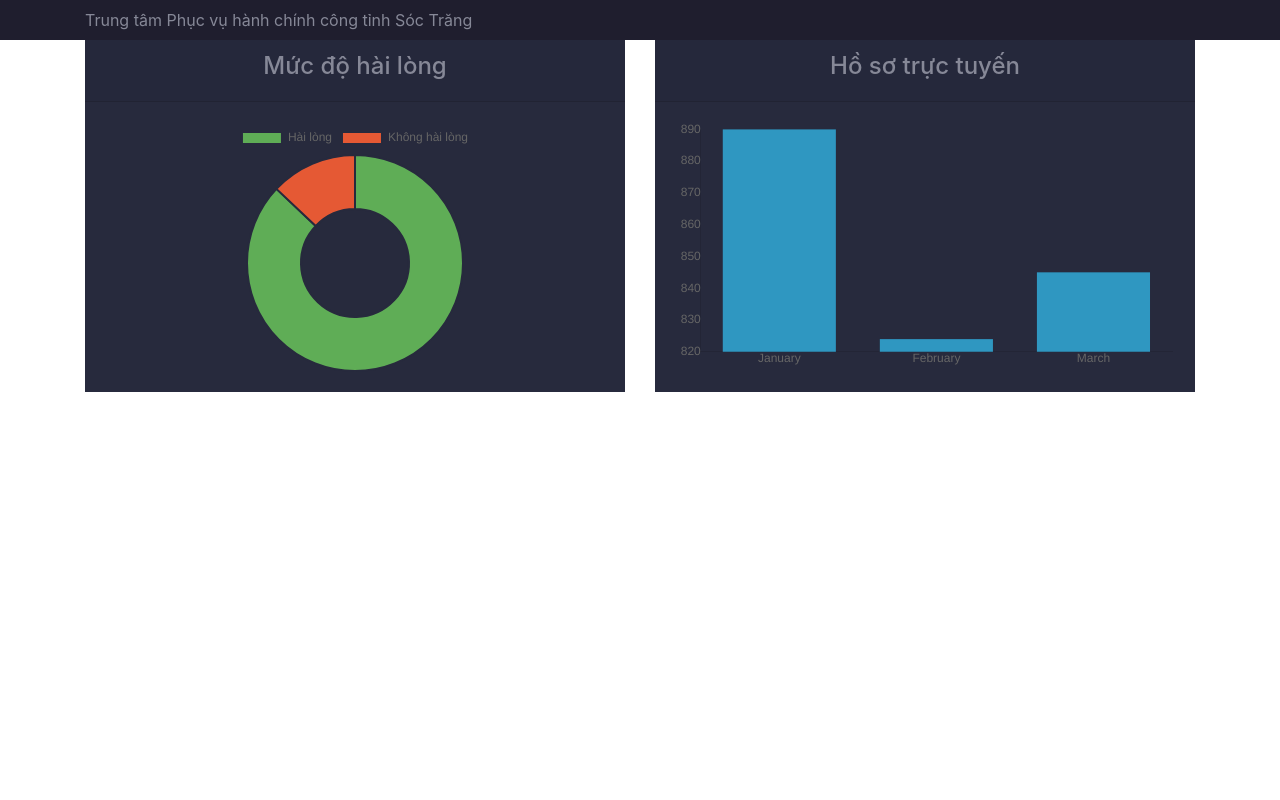
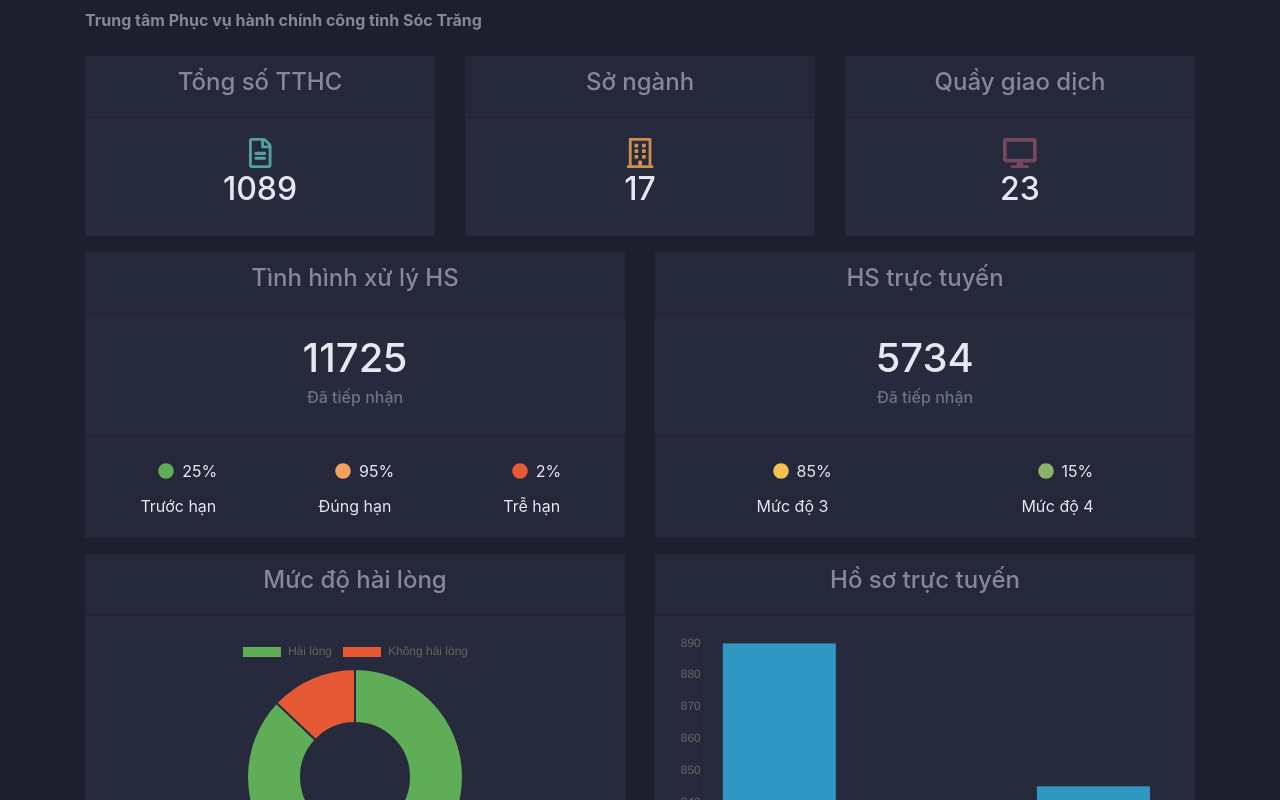
Before and after one commit to minhtran84/dashboard, a React (Create React App) app: page / in a window 1280 px wide. Shown: the top 800 px of the page. Built offline with nearby package versions, Linux system fonts and the light colour scheme; the HTML template or start-up script is replaced by a standard one.

Commit message:
nearly finish

```diff
--- a/src/App.css
+++ b/src/App.css
@@ -1,5 +1,6 @@
 .App {
   text-align: center;
+  background-color: rgb(31,30,46);
 }
 
 .App-logo {
--- a/src/App.js
+++ b/src/App.js
@@ -2,8 +2,11 @@ import React from 'react';
 import './App.css';
 
 import Nagigation from './components/Navigation';
+import SimpleCard from './components/SimpleCard';
+import ProCard from './components/ProCard';
 import DoughnutCard from './components/DoughnutCard';
 import BarCard from './components/BarCard';
+import Footer from './components/Footer';
 
 class App extends React.Component {
 
@@ -12,6 +15,35 @@ class App extends React.Component {
       <div className="App">
 
           <Nagigation />
+
+          <div>{/* start First Row  */}
+            <div class="container mt-3 mb-3">
+                <div class="row">
+                    <div class="col-md-4">
+                        <SimpleCard header="Tổng số TTHC" number="1089" icon="faFileAlt"/>
+                    </div>
+                    <div class="col-md-4">
+                        <SimpleCard header="Sở ngành" number="17" icon="faBuilding"/>
+                    </div>
+                    <div class="col-md-4">
+                        <SimpleCard header="Quầy giao dịch" number="23" icon="faDesktop"/>
+                    </div>
+                </div>
+            </div>
+          </div>{/* end First Row  */}
+
+          <div>{/* start Second Row  */}
+            <div class="container mb-3">
+                <div class="row">
+                    <div class="col-md-6">
+                        <ProCard header="Tình hình xử lý HS" number="11725" cardType="tinhhinhxl" />
+                    </div>
+                    <div class="col-md-6">
+                        <ProCard header="HS trực tuyến" number="5734" cardType="hstructuyen" />
+                    </div>
+                </div>
+            </div>
+          </div>{/* end Second Row */}
 
           <div>{/* start Third Row  */}
             <div class="container mb-3">
@@ -26,6 +58,8 @@ class App extends React.Component {
             </div>
           </div>{/* end Third Row */}
 
+          <Footer />
+
       </div>//end div app
     );
   }
--- /dev/null
+++ b/src/components/Footer.js
@@ -0,0 +1,34 @@
+import React from 'react';
+import '../styles/footer.css';
+
+import { FontAwesomeIcon } from "@fortawesome/react-fontawesome";
+
+//import which icons to be used
+import { faPhoneSquare, faPhoneVolume, faEnvelope } from '@fortawesome/free-solid-svg-icons';
+
+class Footer extends React.Component {
+
+    render() {
+        return (
+            <div class="footer-dark" className="custom_footer">
+                <footer>
+                    <div class="container">
+                        <div class="row">
+                            <div class="col-6 item">
+                                <h3>Liên hệ</h3>
+                                <ul class="text-left">
+                                    <li><FontAwesomeIcon icon={faPhoneSquare} /><a target="_blank">&nbsp;Bộ phận tiếp nhận &amp; trả kết quả:&nbsp;0299 3879789 - 0299 3889789</a></li>
+                                    <li><FontAwesomeIcon icon={faPhoneVolume} /><a>&nbsp;Đường dây nóng phản ánh, kiến nghị:&nbsp;0299 3899789</a></li>
+                                    <li><FontAwesomeIcon icon={faEnvelope} /><a>&nbsp;trungtampvhcc-soctrang@chinhphu.vn</a></li>
+                                </ul>
+                            </div>
+                        </div>
+                        <p class="copyright">Trung tâm Phục vụ hành chính công tỉnh Sóc Trăng © 2020</p>
+                    </div>
+                </footer>
+          </div>
+        );
+    }
+}
+
+export default Footer;
--- /dev/null
+++ b/src/components/ProCard.js
@@ -0,0 +1,81 @@
+import React from 'react';
+import "../styles/procard.css";
+
+import { FontAwesomeIcon } from "@fortawesome/react-fontawesome";
+
+//import which icons to be used
+import { faCircle } from '@fortawesome/free-solid-svg-icons';
+
+class ProCard extends React.Component {
+
+    //conditional render; dynamically rendering the Card Footer only
+    renderSwitch(param) {
+        switch(param) {
+            case 'tinhhinhxl':
+                return (
+                    <div class="row">
+                        <div class="col">
+                            <div class="row text-center justify-content-center">
+                                <div class="col text-right align-self-center p-1"><FontAwesomeIcon icon={faCircle} className="procard_body_icon_truochan" /></div>
+                                <div class="col text-left align-self-center p-1"><label class="col-form-label">25%</label></div>
+                            </div><label>Trước hạn</label>
+                        </div>
+                        <div class="col">
+                            <div class="row text-center justify-content-center">
+                                <div class="col text-right align-self-center p-1"><FontAwesomeIcon icon={faCircle} className="procard_body_icon_dunghan" /></div>
+                                <div class="col text-left align-self-center p-1"><label class="col-form-label">95%</label></div>
+                            </div>
+                            <label>Đúng hạn</label>
+                        </div>
+                        <div class="col">
+                            <div class="row text-center justify-content-center">
+                                <div class="col text-right align-self-center p-1"><FontAwesomeIcon icon={faCircle} className="procard_body_icon_trehan" /></div>
+                                <div class="col text-left align-self-center p-1"><label class="col-form-label">2%</label></div>
+                            </div>
+                            <label>Trễ hạn</label>
+                        </div>
+                    </div>
+                );
+            case 'hstructuyen':
+                return (
+                    <div class="row">
+                        <div class="col">
+                            <div class="row text-center justify-content-center">
+                                <div class="col text-right align-self-center p-1"><FontAwesomeIcon icon={faCircle} className="procard_body_icon_mucdo3" /></div>
+                                <div class="col text-left align-self-center p-1"><label class="col-form-label">85%</label></div>
+                            </div>
+                            <label>Mức độ 3</label>
+                        </div>
+                        <div class="col">
+                            <div class="row text-center justify-content-center">
+                                <div class="col text-right align-self-center p-1"><FontAwesomeIcon icon={faCircle} className="procard_body_icon_mucdo4" /></div>
+                                <div class="col text-left align-self-center p-1"><label class="col-form-label">15%</label></div>
+                            </div>
+                            <label>Mức độ 4</label>
+                        </div>
+                    </div>
+                );
+            default:
+                return null;
+        }
+    }
+
+    render() {
+        return (
+            <div class="card" className="procard">
+                <div class="card-header">
+                    <h4 className="procard_header">{this.props.header}</h4>
+                </div>
+                <div class="card-body text-center">
+                    <h1 class="text-center card-title">{this.props.number}</h1>
+                    <h6 class="text-center text-muted card-subtitle mb-2">Đã tiếp nhận</h6>
+                </div>
+                <div class="card-footer">
+                    { this.renderSwitch(this.props.cardType) }
+                </div>
+            </div>
+        );
+    }
+}
+
+export default ProCard;
--- a/src/components/SimpleCard.js
+++ b/src/components/SimpleCard.js
@@ -1,20 +1,44 @@
 import React from 'react';
+import "../styles/simplecard.css";
+
+import { FontAwesomeIcon } from "@fortawesome/react-fontawesome";
+
+//import which icons to be used
+import { faFileAlt } from '@fortawesome/free-regular-svg-icons';
+import { faBuilding } from '@fortawesome/free-regular-svg-icons';
+import { faDesktop } from '@fortawesome/free-solid-svg-icons';
 
 class SimpleCard extends React.Component {
 
-    constructor(props) {
-        super(props);
+    // constructor(props) {
+    //     super(props);
+    // }
 
-    }
-
-    componentDidMount() {
-
-
+    //conditional render
+    renderSwitch(param) {
+        switch(param) {
+            case 'faFileAlt':
+                return <FontAwesomeIcon icon={faFileAlt} className="simplecard_body_icon" />;
+            case 'faBuilding':
+                return <FontAwesomeIcon icon={faBuilding} className="simplecard_body_icon_sbn" />;
+            case 'faDesktop':
+                return <FontAwesomeIcon icon={faDesktop} className="simplecard_body_icon_quay" />;
+            default:
+                return null;
+        }
     }
 
     render() {
         return (
-            <h5>SimpleCard Component</h5>
+            <div class="card" className="simplecard">
+                <div class="card-header">
+                    <h4 className="simplecard_header">{this.props.header}</h4>
+                </div>
+                <div class="card-body">
+                    { this.renderSwitch(this.props.icon) }
+                    <h2>{this.props.number}</h2>
+                </div>
+            </div>
         );
     }
 }
--- /dev/null
+++ b/src/styles/footer.css
@@ -0,0 +1,4 @@
+.custom_footer {
+    background-color: rgb(40,45,50);
+    color: rgb(134,136,151);
+}
--- a/src/styles/navigation.css
+++ b/src/styles/navigation.css
@@ -5,4 +5,5 @@
 
 .navbar_brand {
     color: rgb(134,136,151);
+    font-weight: bold;
 }
--- /dev/null
+++ b/src/styles/procard.css
@@ -0,0 +1,28 @@
+.procard {
+    background-color: rgb(39,42,61);
+    color: rgb(231,231,241);
+}
+
+.procard_header {
+    color: rgb(134,136,151);
+}
+
+.procard_body_icon_truochan {
+    color: #5fad56;
+}
+
+.procard_body_icon_dunghan {
+    color: #F4A259;;
+}
+
+.procard_body_icon_trehan {
+    color: #E55934;
+}
+
+.procard_body_icon_mucdo3 {
+    color: #F2C14E;
+}
+
+.procard_body_icon_mucdo4 {
+    color: #8CB369;
+}
--- /dev/null
+++ b/src/styles/simplecard.css
@@ -0,0 +1,23 @@
+.simplecard {
+    background-color: rgb(39,42,61);
+    color: rgb(231,231,241);
+}
+
+.simplecard_header {
+    color: rgb(134,136,151);
+}
+
+.simplecard_body_icon {
+    font-size: 30px;
+    color: #51A3A3;
+}
+
+.simplecard_body_icon_sbn {
+    font-size: 30px;
+    color: #CB904D;
+}
+
+.simplecard_body_icon_quay {
+    font-size: 30px;
+    color: #75485E;
+}
```
Also changed, not shown: src/components/ComplexCard.js (deleted, +0 -22 lines). Lines whose indentation alone changed are shown as unchanged.
